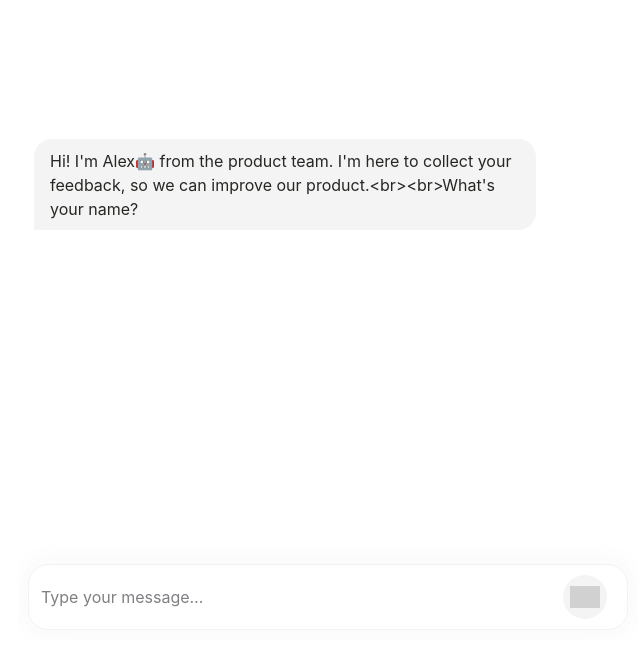
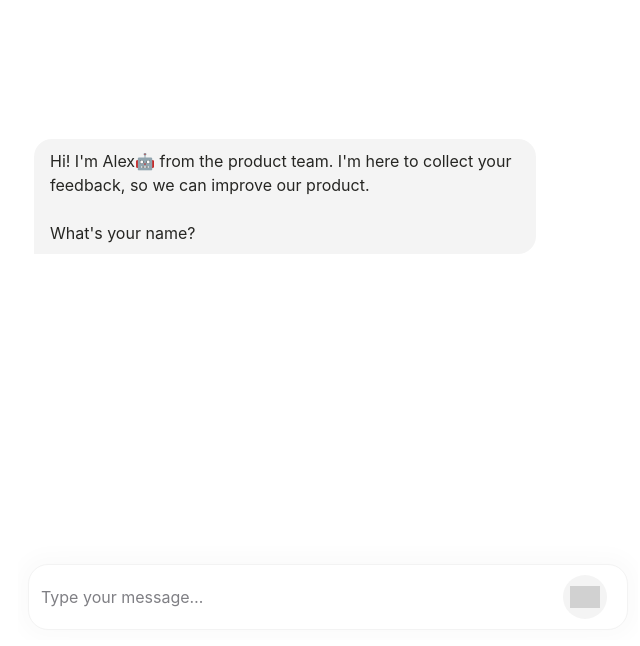
Before and after one commit to Mitchellvandevorst/chatwidget, a website: page public/index.html in a window 1280 px wide. Shown: the whole page, without its empty margins (312-952 px from the left). Drawn offline with Linux system fonts and the light colour scheme; grey boxes are pictures that could not be loaded.

Commit message:
Update index.html

```diff
--- a/public/index.html
+++ b/public/index.html
@@ -233,7 +233,7 @@ window.addEventListener('load', () => {
 
   setTimeout(() => {
     loader.remove(); // Remove dots
-    addBubble('bot', "Hi! I'm Alex🤖 from the product team. I'm here to collect your feedback, so we can improve our product.<br><br>What's your name?");
+    addBubble('bot', "Hi! I'm Alex🤖 from the product team. I'm here to collect your feedback, so we can improve our product.\n\nWhat's your name?");
   }, 800); // Adjust delay as needed (in ms)
 });
 
```
